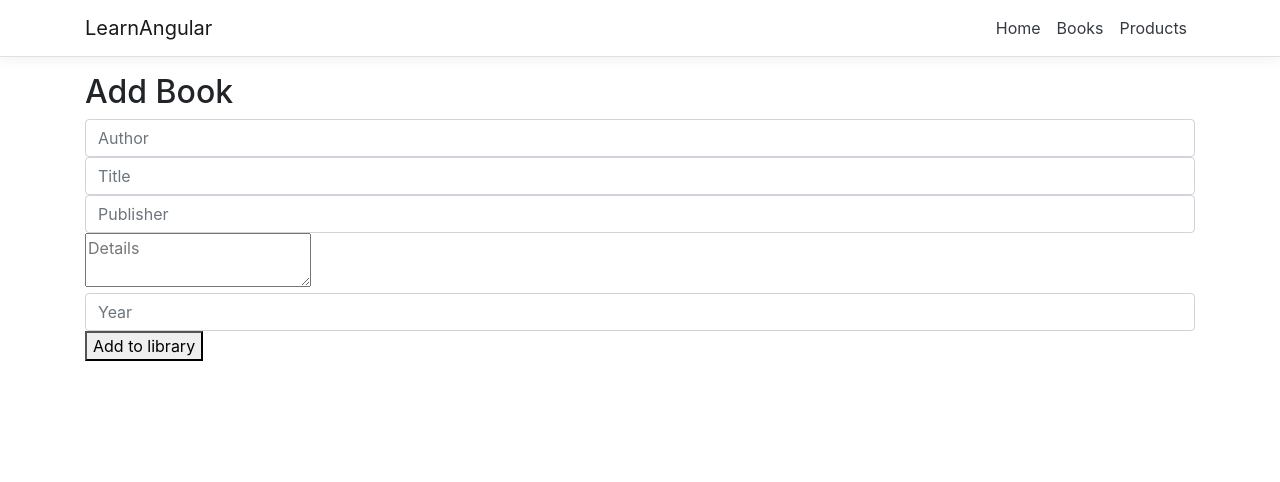
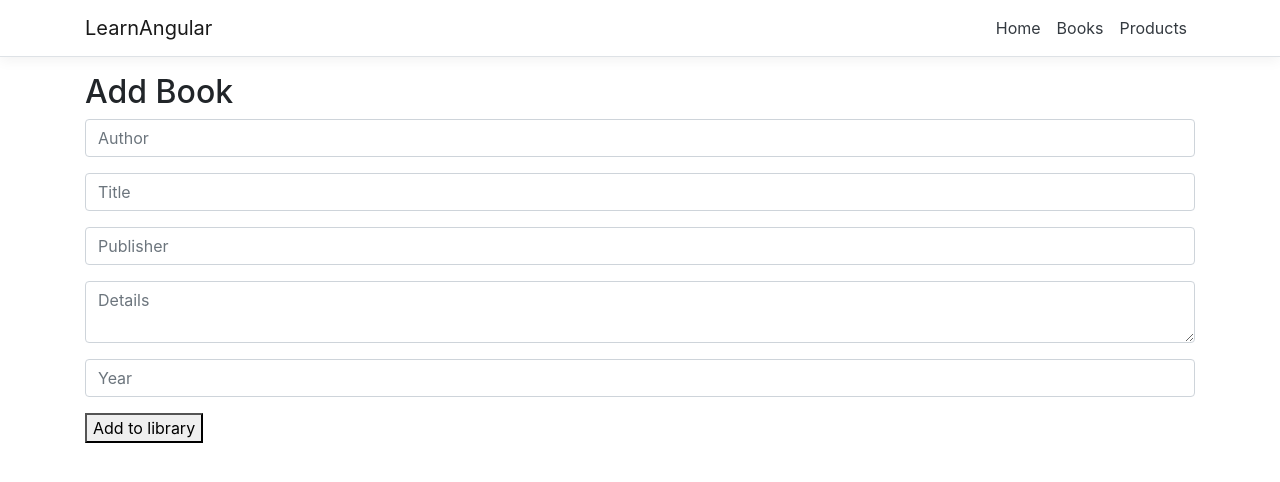
Before and after one commit to uvatmvf/LearnAngular, an Angular app in the folder ClientApp/: page /add-book in a window 1280 px wide. Shown: the top 482 px of the page. Built offline with nearby package versions, Linux system fonts and the light colour scheme.

Commit message:
Add margins to add book form

```diff
--- a/ClientApp/src/app/add-book/add-book.component.html
+++ b/ClientApp/src/app/add-book/add-book.component.html
@@ -3,12 +3,24 @@
     <h2>Add Book</h2>
   </div>
   <form (ngSubmit)="onSubmit(form.value)" [formGroup]="form">
+    <div class="form-group">
       <input id="author" type="text" class="form-control" formControlName="author" placeholder="Author" />
+    </div>
+    <div class="form-group">
       <input id="title" type="text" class="form-control" formControlName="title" placeholder="Title" />
+    </div>
+    <div class="form-group">
       <input id="publisher" type="text" class="form-control" formControlName="publisher" placeholder="Publisher" />
-      <textarea id="details" formControlName="details" placeholder="Details"></textarea>
+    </div>
+    <div class="form-group">
+      <textarea id="details" formControlName="details" class="form-control" placeholder="Details"></textarea>
+    </div>
+    <div class="form-group">
       <input id="year" type="text" class="form-control" formControlName="year" placeholder="Year" />
+    </div>
+    <div class="form-group">
       <button type="submit">Add to library</button>
+    </div>
   </form>
   <div *ngIf="payLoad" class="form-row">
     <strong>Saved</strong>{{ payLoad }}
```
